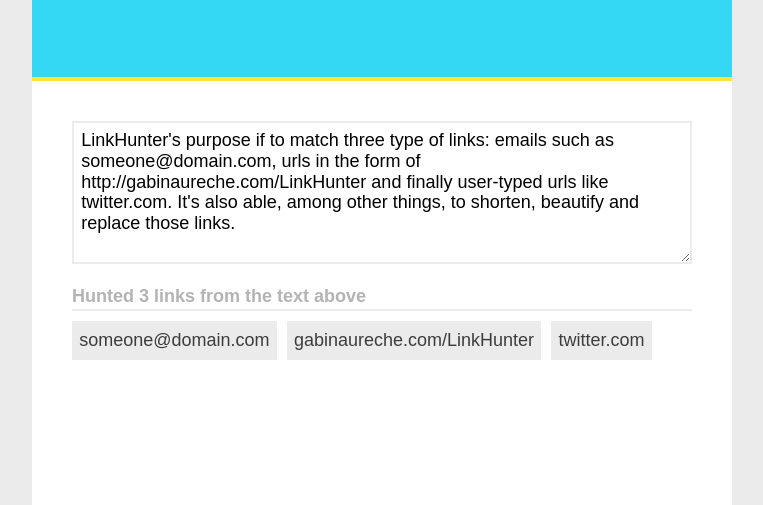
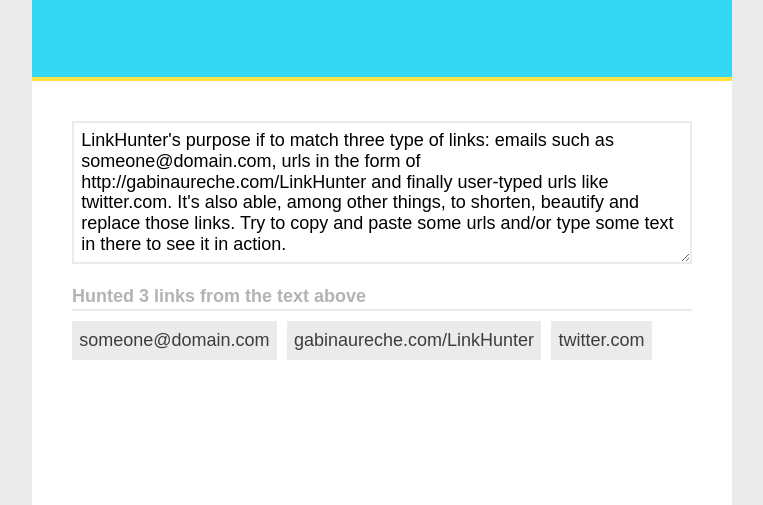
Before and after one commit to zhouzi/linkhunter, a website built with webpack: page index.html in a window 1280 px wide. Shown: the part 295-800 px from the top of the page, without its empty margins (258-1021 px from the left). Built offline with nearby package versions, Linux system fonts and the light colour scheme; a web font is replaced by a local one.

Commit message:
update demo page copy

```diff
--- a/index.html
+++ b/index.html
@@ -24,7 +24,7 @@
             </section>
 
             <section class="demo">
-                <textarea id="demo-textarea" rows="6">LinkHunter's purpose if to match three type of links: emails such as someone@domain.com, urls in the form of http://gabinaureche.com/LinkHunter and finally user-typed urls like twitter.com. It's also able, among other things, to shorten, beautify and replace those links.</textarea>
+                <textarea id="demo-textarea" rows="6">LinkHunter's purpose if to match three type of links: emails such as someone@domain.com, urls in the form of http://gabinaureche.com/LinkHunter and finally user-typed urls like twitter.com. It's also able, among other things, to shorten, beautify and replace those links. Try to copy and paste some urls and/or type some text in there to see it in action.</textarea>
 
                 <h3 id="demo-title"></h3>
                 <ul class="demo-links"></ul>
```
